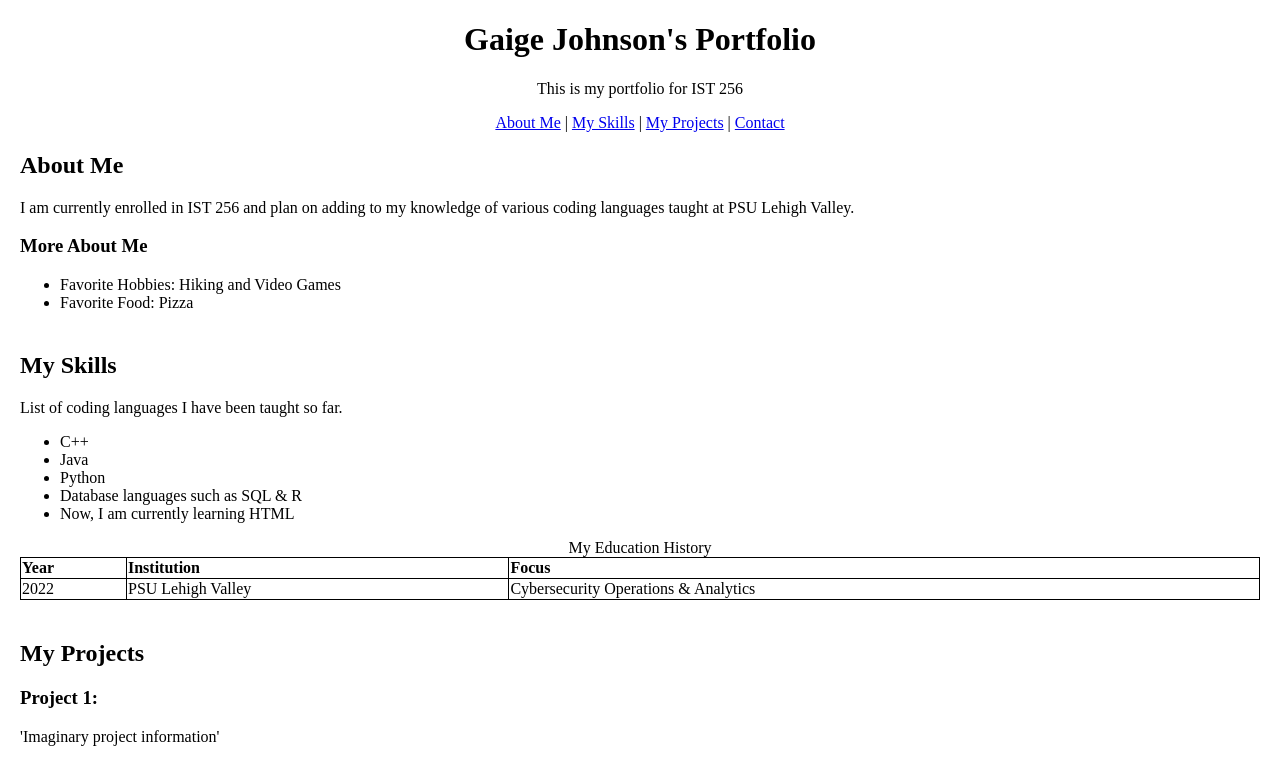
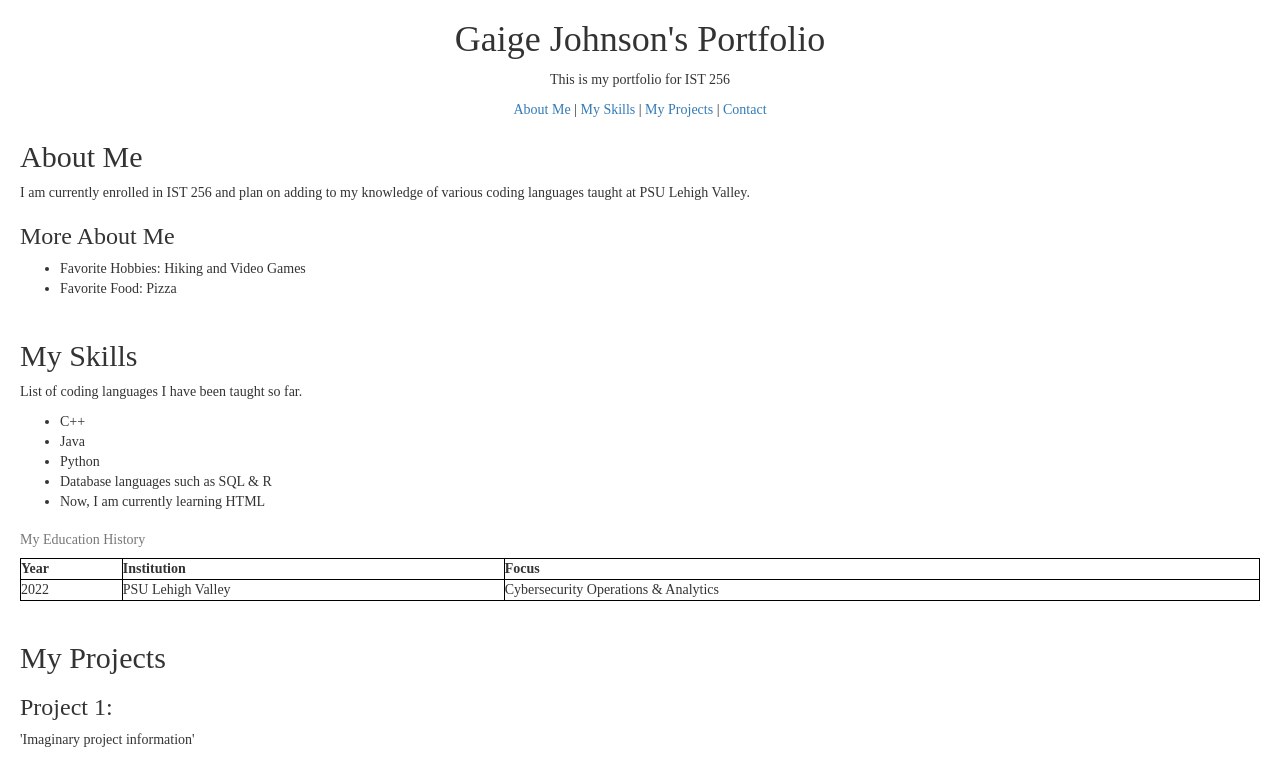
Before and after one commit to GaigeJohnson/GaigeJohnson.github.io, a plain HTML site: page index.html in a window 1280 px wide. Shown: the top 757 px of the page. Drawn offline with nearby package versions, Linux system fonts and the light colour scheme.

Commit message:
adding bootstrap base

```diff
--- a/index.html
+++ b/index.html
@@ -4,6 +4,7 @@
     <head>
         <meta charset="UTF-8">
         <title> Gaige Johnson's Portfolio</title>
+        <link rel="stylesheet" href="//netdna.bootstrapcdn.com/bootstrap/3.1.1/css/bootstrap.min.css">
         <style>
         body {
             font-family: 'Times New Roman', Times, serif;
@@ -133,6 +134,9 @@
         <p>Contact: <a href="mailto:gmj5180@psu.edu">gmj5180@psu.edu</a> | <a href="tel:484-546-6132">484-546-6132</a></p>
     </footer>
 
+    <script src="https://ajax.googleapis.com/ajax/libs/jquery/1.12.4/jquery.min.js"></script>
+    <script src="https://netdna.bootstrapcdn.com/bootstrap/3.1.1/js/bootstrap.min.js"></script>
+
     <script src="scripts/main.js"></script>
 </body>
 </html>
```
Also changed, not shown: scripts/bootstrap.js (added), scripts/main.js (line endings or trailing spaces).
